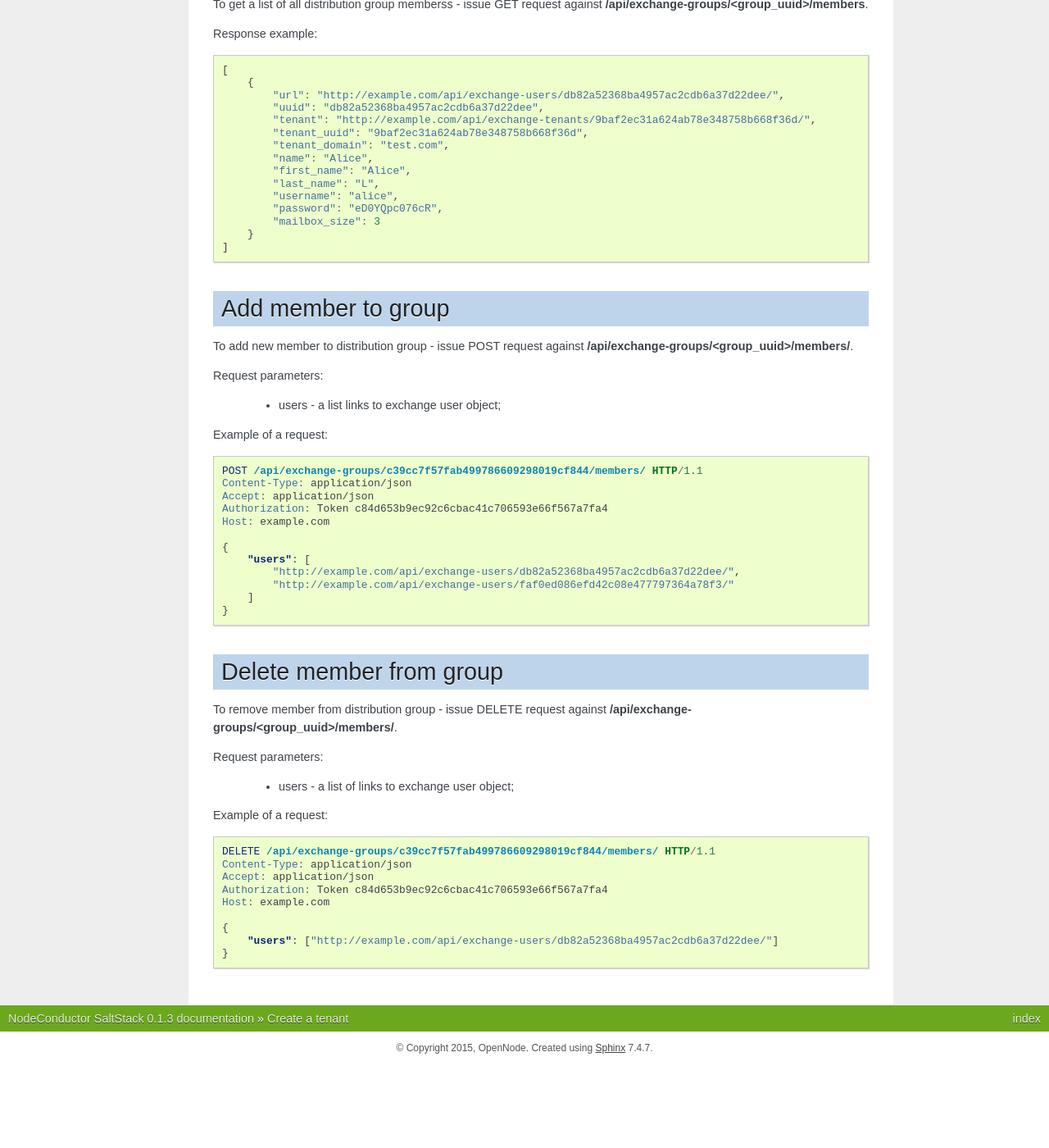
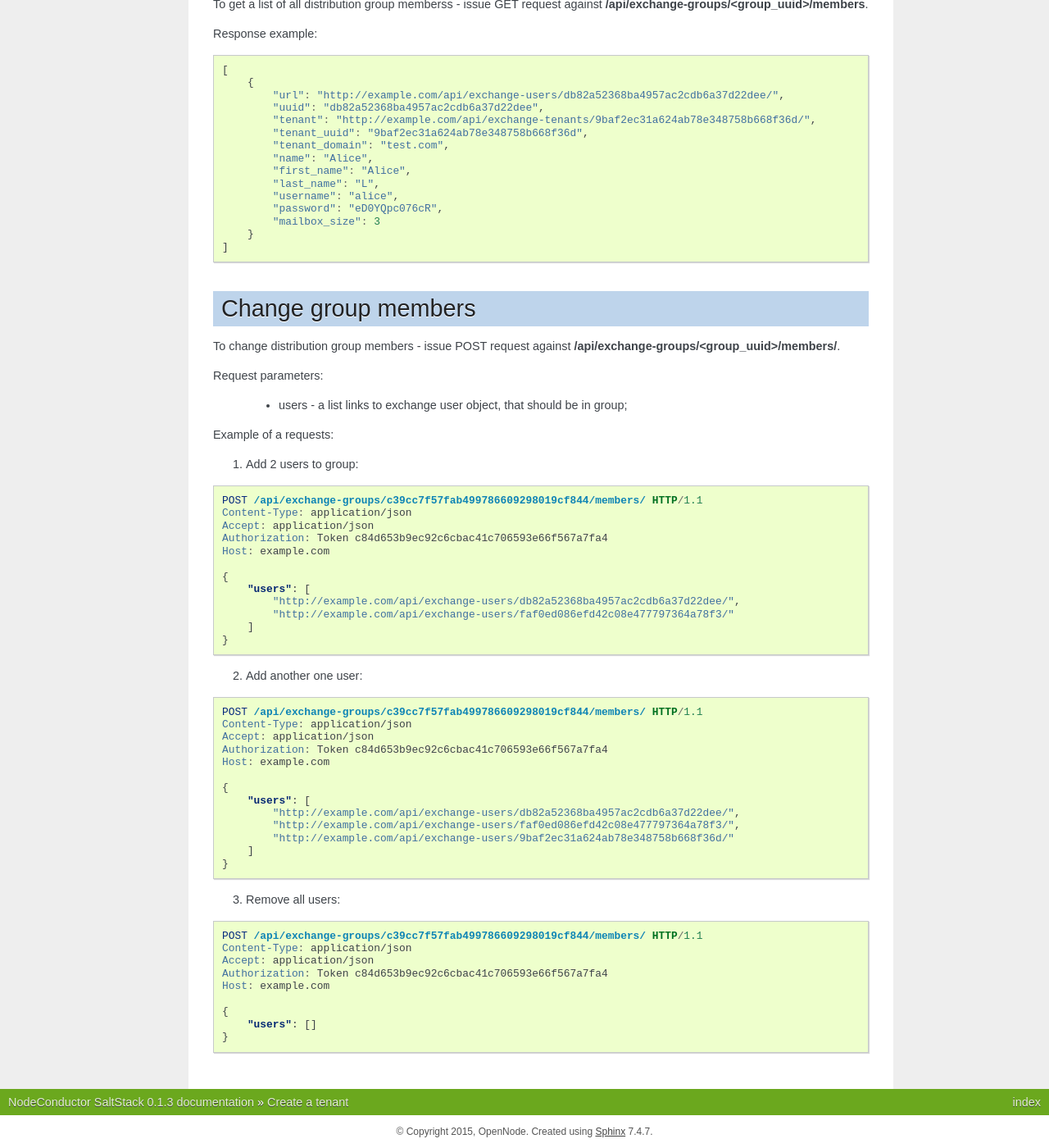
Before and after one commit to opennode/waldur-saltstack, a Sphinx documentation site: the page built from docs/exchange.rst, in a window 1280 px wide and 1400 px high, scrolled down 6713 px. Shown: the whole window at 82% size. Built offline with Sphinx 7.4.7, drawn with Linux system fonts in a browser that asks for light colours; the version number is read from the project's files by our own code; before the commit the page ends 8011 px from its top, so only the background shows below that; some of the changed text lies outside the part shown.

Commit message:
Exchange groups members: Add docs, fix spelling
 - itacloud-6058

```diff
--- a/docs/exchange.rst
+++ b/docs/exchange.rst
@@ -411,16 +411,18 @@ Response example:
     ]
 
 
-Add member to group
--------------------
+Change group members
+--------------------
 
-To add new member to distribution group - issue POST request against **/api/exchange-groups/<group_uuid>/members/**.
+To change distribution group members - issue POST request against **/api/exchange-groups/<group_uuid>/members/**.
 
 Request parameters:
 
- - users - a list links to exchange user object;
+ - users - a list links to exchange user object, that should be in group;
 
-Example of a request:
+Example of a requests:
+
+1. Add 2 users to group:
 
 .. code-block:: http
 
@@ -437,26 +439,34 @@ Example of a request:
         ]
     }
 
-
-Delete member from group
-------------------------
-
-To remove member from distribution group - issue DELETE request against **/api/exchange-groups/<group_uuid>/members/**.
-
-Request parameters:
-
- - users - a list of links to exchange user object;
-
-Example of a request:
+2. Add another one user:
 
 .. code-block:: http
 
-    DELETE /api/exchange-groups/c39cc7f57fab499786609298019cf844/members/ HTTP/1.1
+    POST /api/exchange-groups/c39cc7f57fab499786609298019cf844/members/ HTTP/1.1
     Content-Type: application/json
     Accept: application/json
     Authorization: Token c84d653b9ec92c6cbac41c706593e66f567a7fa4
     Host: example.com
 
     {
-        "users": ["http://example.com/api/exchange-users/db82a52368ba4957ac2cdb6a37d22dee/"]
+        "users": [
+            "http://example.com/api/exchange-users/db82a52368ba4957ac2cdb6a37d22dee/",
+            "http://example.com/api/exchange-users/faf0ed086efd42c08e477797364a78f3/",
+            "http://example.com/api/exchange-users/9baf2ec31a624ab78e348758b668f36d/"
+        ]
     }
+
+3. Remove all users:
+
+.. code-block:: http
+
+    POST /api/exchange-groups/c39cc7f57fab499786609298019cf844/members/ HTTP/1.1
+    Content-Type: application/json
+    Accept: application/json
+    Authorization: Token c84d653b9ec92c6cbac41c706593e66f567a7fa4
+    Host: example.com
+
+    {
+        "users": []
+    }
```
Also changed, not shown: 1 other file.
